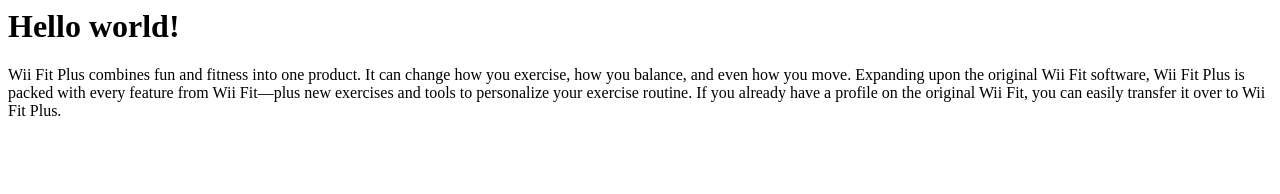
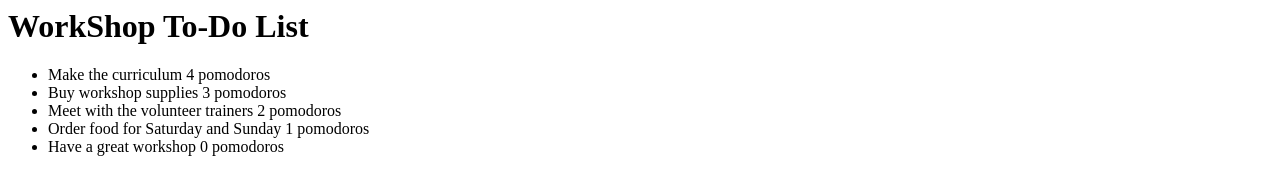
Before and after one commit to vincent1469/todo_app, a plain HTML site: page index.html in a window 1280 px wide. Drawn offline with Linux system fonts and the light colour scheme.

Commit message:
Making To-Do List

```diff
--- a/index.html
+++ b/index.html
@@ -1,2 +1,8 @@
-<h1>Hello world!</h1>
-<body>Wii Fit Plus combines fun and fitness into one product. It can change how you exercise, how you balance, and even how you move. Expanding upon the original Wii Fit software, Wii Fit Plus is packed with every feature from Wii Fit—plus new exercises and tools to personalize your exercise routine. If you already have a profile on the original Wii Fit, you can easily transfer it over to Wii Fit Plus.</body>
+<h1>WorkShop To-Do List</h1>
+<ul style="list-style-type:disc">
+<li>Make the curriculum 4 pomodoros</li>
+<li>Buy workshop supplies 3 pomodoros</li>
+<li>Meet with the volunteer trainers 2 pomodoros</li>
+<li>Order food for Saturday and Sunday 1 pomodoros</li>
+<li>Have a great workshop 0 pomodoros</li>
+</ul>
```
